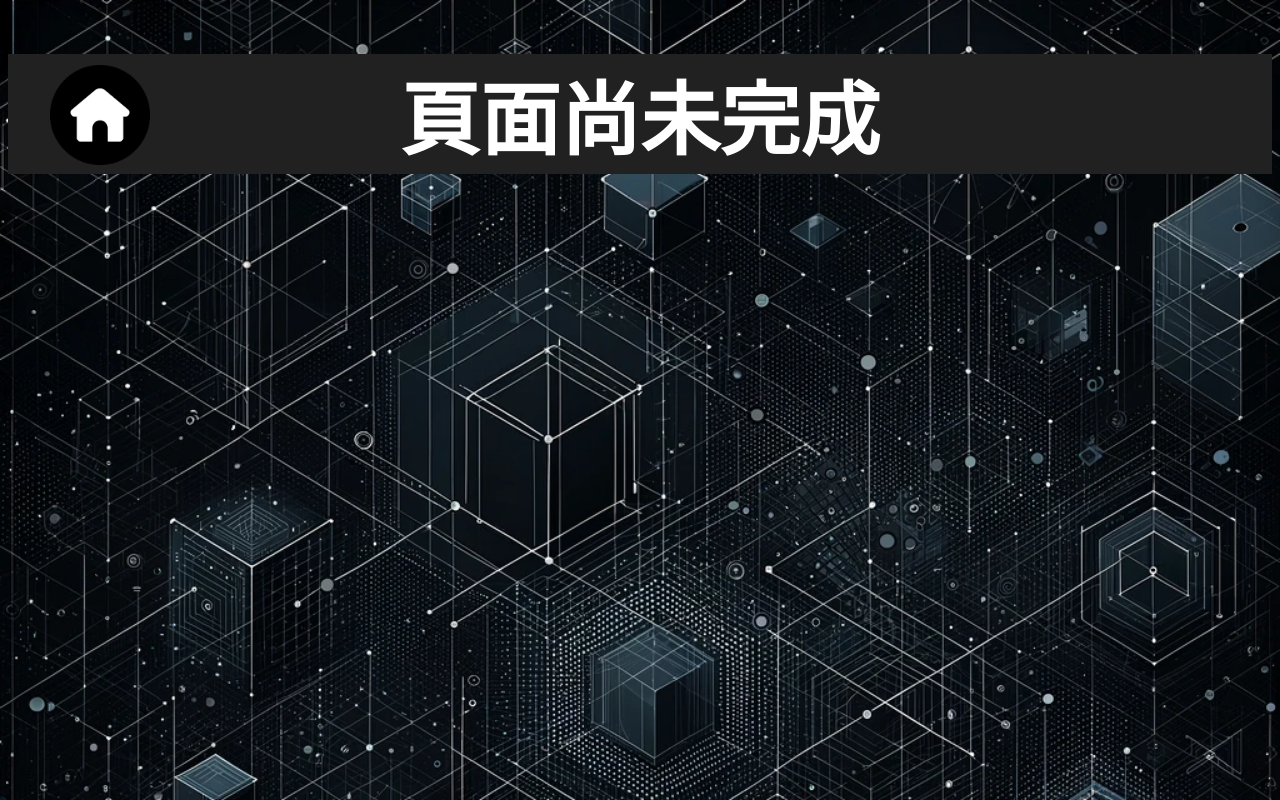
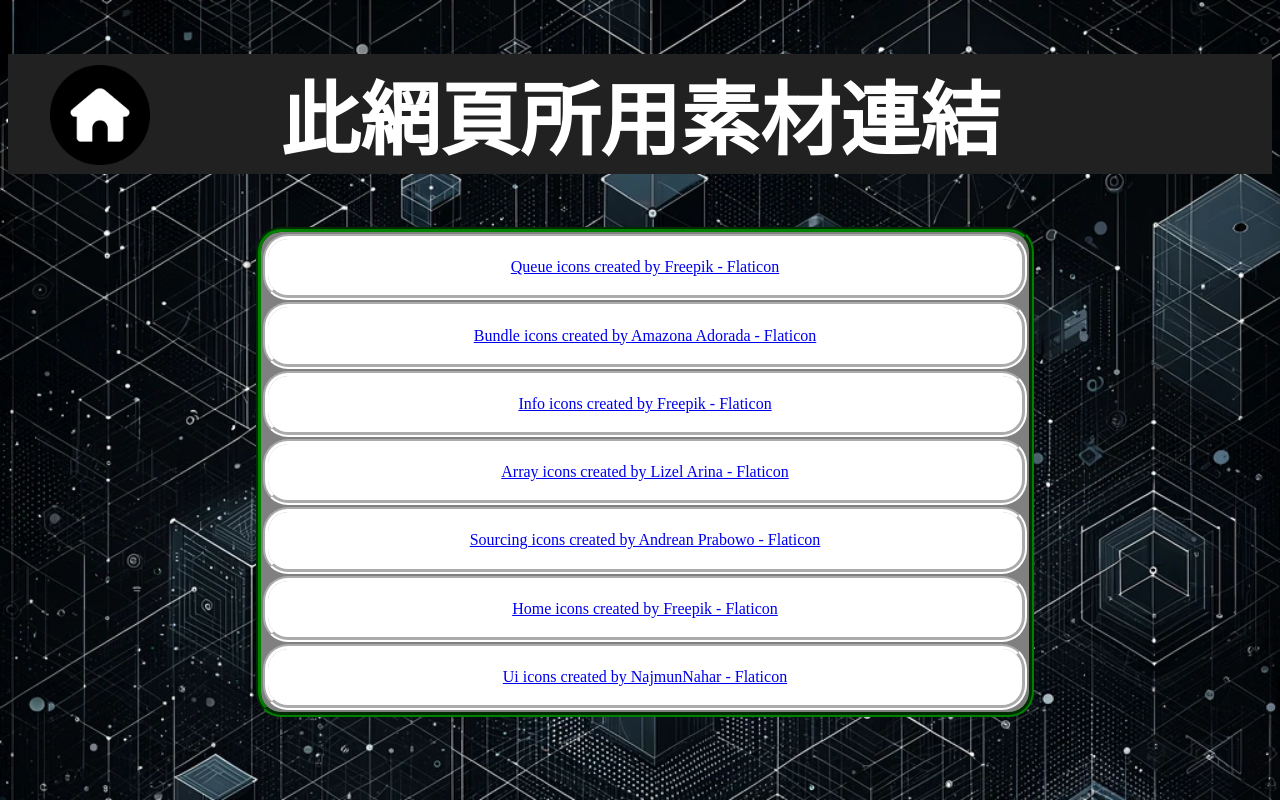
Before and after one commit to Kayxue/Web-Final-Project-NextJs, a Next.js app: page /source in a window 1280 px wide. Built offline with nearby package versions, Linux system fonts and the light colour scheme.

Commit message:
2023/12/17 Finished Source Page

```diff
--- a/src/app/source/page.tsx
+++ b/src/app/source/page.tsx
@@ -8,7 +8,7 @@
 export default function aboutus() {
     return (
         <div>
-            <h1><span>頁面尚未完成</span></h1>
+            <h1><span>此網頁所用素材連結</span></h1>
 
             <div className="go_home">
                 <Link href="/" passHref legacyBehavior>
@@ -17,6 +17,48 @@
                     </a>
                 </Link>
             </div>
+
+            <div className="board">
+                <table>
+                    <tbody>
+                        <tr key="1">
+                            <td className="inserted">
+                                <a href="https://www.flaticon.com/free-icons/queue" title="queue icons">Queue icons created by Freepik - Flaticon</a>
+                            </td>
+                        </tr>
+                        <tr key="2">
+                            <td className="inserted">
+                                <a href="https://www.flaticon.com/free-icons/bundle" title="bundle icons">Bundle icons created by Amazona Adorada - Flaticon</a>
+                            </td>
+                        </tr>
+                        <tr key="3">
+                            <td className="inserted">
+                                <a href="https://www.flaticon.com/free-icons/info" title="info icons">Info icons created by Freepik - Flaticon</a>
+                            </td>
+                        </tr>
+                        <tr key="4">
+                            <td className="inserted">
+                                <a href="https://www.flaticon.com/free-icons/array" title="array icons">Array icons created by Lizel Arina - Flaticon</a>
+                            </td>
+                        </tr>
+                        <tr key="5">
+                            <td className="inserted">
+                                <a href="https://www.flaticon.com/free-icons/sourcing" title="sourcing icons">Sourcing icons created by Andrean Prabowo - Flaticon</a>
+                            </td>
+                        </tr>
+                        <tr key="6">
+                            <td className="inserted">
+                                <a href="https://www.flaticon.com/free-icons/home" title="home icons">Home icons created by Freepik - Flaticon</a>
+                            </td>
+                        </tr>
+                        <tr key="7">
+                            <td className="inserted">
+                                <a href="https://www.flaticon.com/free-icons/ui" title="ui icons">Ui icons created by NajmunNahar - Flaticon</a>
+                            </td>
+                        </tr>
+                    </tbody>
+                </table>
+            </div>
         </div>
     )
 }
```
